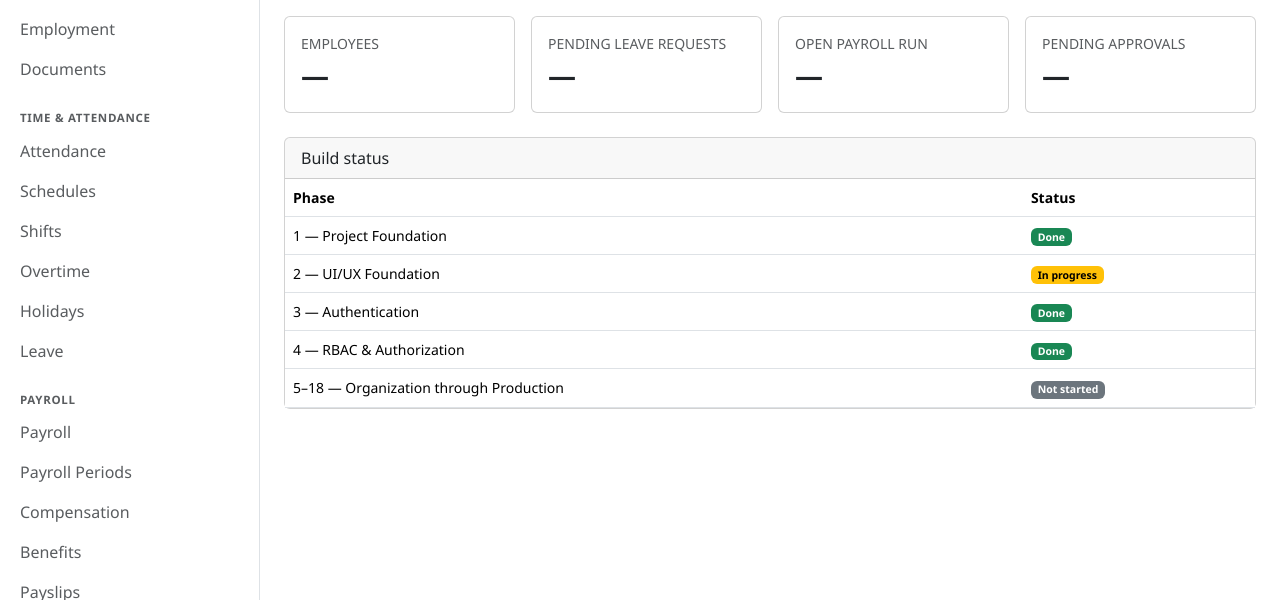
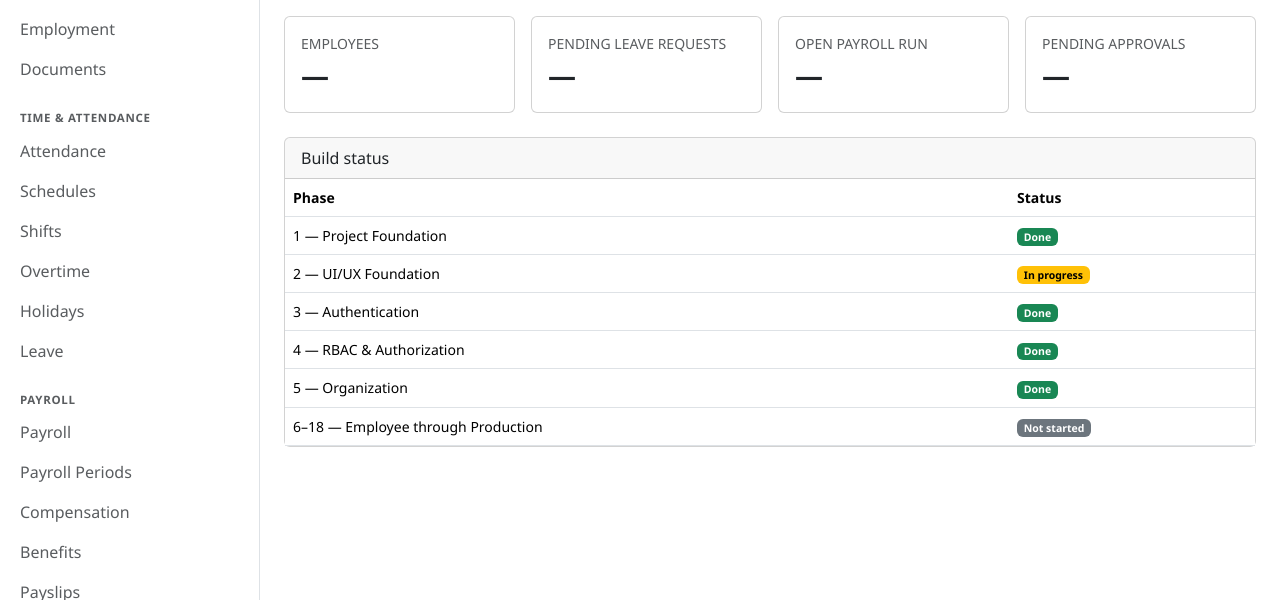
Before and after one commit to ginflorita/hris, a Laravel app: template resources/views/dashboard/index.blade.php in a window 1280 px wide. Shown: the part 200-800 px from the top of the page. Run offline with Laravel 12, Linux system fonts and the light colour scheme; the template is opened without the code that fills it, so the values that code supplies are empty; style sheets or scripts are compiled from the project's sources; parts of the project's set-up code (start-up, migrations or seed data) failed here and were passed over.

Commit message:
Update README and dashboard build-status for Phase 5
Both listed Phase 5 (Organization) as not-started; mark it done and
shift the "not started" range to begin at Phase 6 (Employee), matching
CLAUDE.md's Status section from the prior commit.

Co-Authored-By: Claude Sonnet 5 <noreply@anthropic.com>
Claude-Session: https://claude.ai/code/session_01LERRcUCcRwqvyUgM94U2zK

```diff
--- a/resources/views/dashboard/index.blade.php
+++ b/resources/views/dashboard/index.blade.php
@@ -59,7 +59,11 @@
                         <td><span class="badge text-bg-success">Done</span></td>
                     </tr>
                     <tr>
-                        <td>5–18 — Organization through Production</td>
+                        <td>5 — Organization</td>
+                        <td><span class="badge text-bg-success">Done</span></td>
+                    </tr>
+                    <tr>
+                        <td>6–18 — Employee through Production</td>
                         <td><span class="badge text-bg-secondary">Not started</span></td>
                     </tr>
                 </tbody>
```
Also changed, not shown: README.md.
